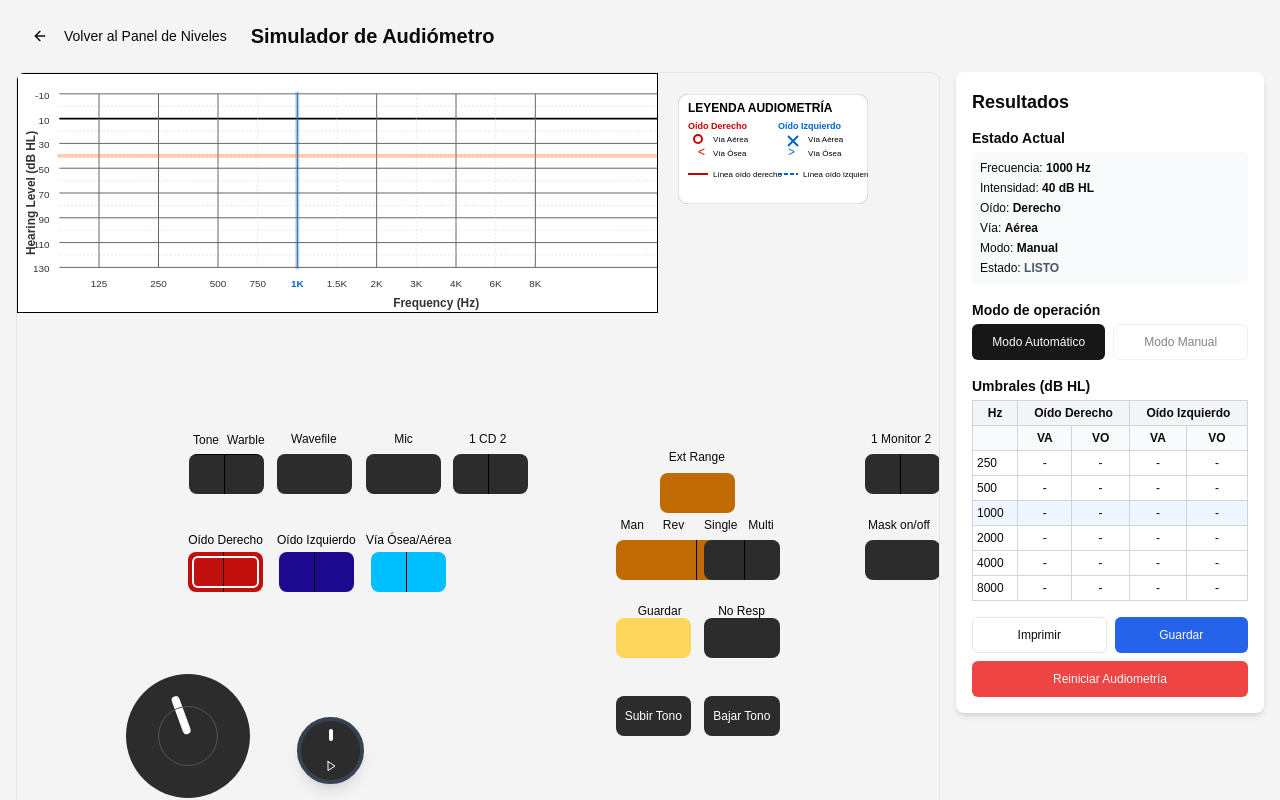
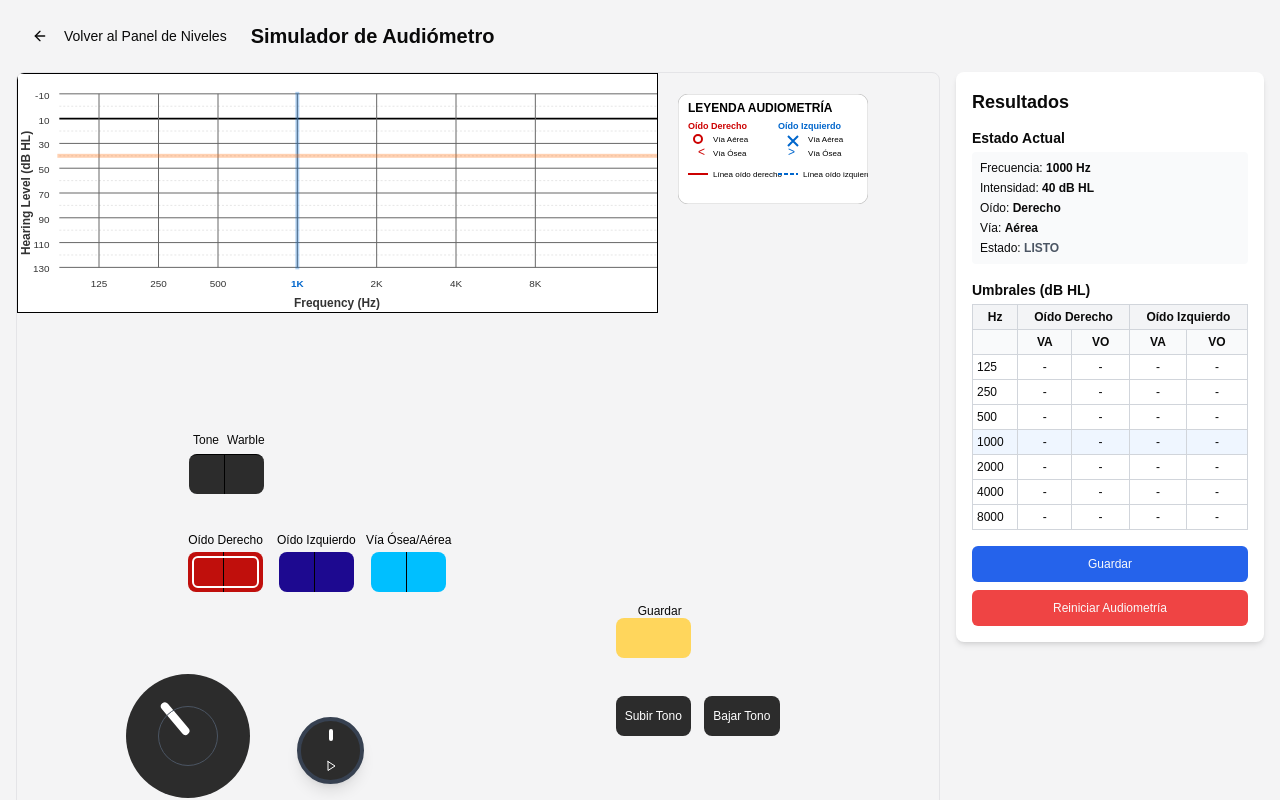
Before and after one commit to IgnacioParra20/Tpi-Fono, a Next.js app: page /simulator in a window 1280 px wide. Shown: the top 800 px of the page. Built offline with nearby package versions, Linux system fonts and the light colour scheme.

Commit message:
Update audiometry frequencies and clean up buttons in simulator

```diff
--- a/app/simulator/page.tsx
+++ b/app/simulator/page.tsx
@@ -7,15 +7,15 @@ import { useRouter } from "next/navigation"
 import { useEffect, useRef, useState } from "react"
 
 // Frecuencias estándar para audiometría
-const frecuencias = [125, 250, 500, 750, 1000, 1500, 2000, 3000, 4000, 6000, 8000]
+const frecuencias = [125, 250, 500, 1000, 2000, 4000, 8000]
 
 // Umbrales de intensidad
 const intensidades = Array.from({ length: 27 }, (_, i) => -10 + i * 5) // -10 a 120 dB HL
 
 // Protocolo de audiometría estándar
 const protocoloAudiometria = {
-  frecuenciasObligatorias: [250, 500, 1000, 2000, 4000, 8000],
-  frecuenciasOpcionales: [125, 750, 1500, 3000, 6000],
+  frecuenciasObligatorias: [125, 250, 500, 1000, 2000, 4000, 8000],
+  // frecuenciasOpcionales: [125, 750, 1500, 3000, 6000],
   intensidadInicial: 40,
   pasoIntensidad: 10,
   pasoFino: 5,
@@ -568,7 +568,7 @@ export default function Simulador() {
                 })}
 
                 {/* Líneas verticales secundarias (inter-octavas) */}
-                {[750, 1500, 3000, 6000].map((freq, i) => {
+                {/* {[750, 1500, 3000, 6000].map((freq, i) => {
                   const positions = [240, 320, 400, 480]
                   return (
                     <line
@@ -582,20 +582,20 @@ export default function Simulador() {
                       strokeDasharray="2,2"
                     />
                   )
-                })}
+                })} */}
 
                 {/* Etiquetas de frecuencia */}
                 {[
                   { freq: 125, x: 80 },
                   { freq: 250, x: 140 },
                   { freq: 500, x: 200 },
-                  { freq: 750, x: 240 },
+                  // { freq: 750, x: 240 },
                   { freq: 1000, x: 280 },
-                  { freq: 1500, x: 320 },
+                  // { freq: 1500, x: 320 },
                   { freq: 2000, x: 360 },
-                  { freq: 3000, x: 400 },
+                  // { freq: 3000, x: 400 },
                   { freq: 4000, x: 440 },
-                  { freq: 6000, x: 480 },
+                  // { freq: 6000, x: 480 },
                   { freq: 8000, x: 520 },
                 ].map(({ freq, x }) => (
                   <text
@@ -627,14 +627,14 @@ export default function Simulador() {
                 ))}
 
                 {/* Título del eje X */}
-                <text x="420" y="235" fontSize="12" textAnchor="middle" fontWeight="bold" fill="#333">
+                <text x="320" y="235" fontSize="12" textAnchor="middle" fontWeight="bold" fill="#333">
                   Frequency (Hz)
                 </text>
 
                 {/* Título del eje Y */}
                 <text
                   x="15"
-                  y="120"
+                  y="115"
                   fontSize="12"
                   textAnchor="middle"
                   fontWeight="bold"
@@ -650,13 +650,13 @@ export default function Simulador() {
                     125: 80,
                     250: 140,
                     500: 200,
-                    750: 240,
+                    // 750: 240,
                     1000: 280,
-                    1500: 320,
+                    // 1500: 320,
                     2000: 360,
-                    3000: 400,
+                    // 3000: 400,
                     4000: 440,
-                    6000: 480,
+                    // 6000: 480,
                     8000: 520,
                   }
                   const x = freqPositions[frecuenciaSeleccionada] || 280
@@ -676,13 +676,13 @@ export default function Simulador() {
                       125: 80,
                       250: 140,
                       500: 200,
-                      750: 240,
+                      // 750: 240,
                       1000: 280,
-                      1500: 320,
+                      // 1500: 320,
                       2000: 360,
-                      3000: 400,
+                      // 3000: 400,
                       4000: 440,
-                      6000: 480,
+                      // 6000: 480,
                       8000: 520,
                     }
                     const puntos = Object.entries(resultados.derecho.aerea)
@@ -719,13 +719,13 @@ export default function Simulador() {
                       125: 80,
                       250: 140,
                       500: 200,
-                      750: 240,
+                      // 750: 240,
                       1000: 280,
-                      1500: 320,
+                      // 1500: 320,
                       2000: 360,
-                      3000: 400,
+                      // 3000: 400,
                       4000: 440,
-                      6000: 480,
+                      // 6000: 480,
                       8000: 520,
                     }
                     const puntos = Object.entries(resultados.izquierdo.aerea)
@@ -763,13 +763,13 @@ export default function Simulador() {
                       125: 80,
                       250: 140,
                       500: 200,
-                      750: 240,
+                      // 750: 240,
                       1000: 280,
-                      1500: 320,
+                      // 1500: 320,
                       2000: 360,
-                      3000: 400,
+                      // 3000: 400,
                       4000: 440,
-                      6000: 480,
+                      // 6000: 480,
                       8000: 520,
                     }
                     const puntos = Object.entries(resultados.derecho.osea)
@@ -807,13 +807,13 @@ export default function Simulador() {
                       125: 80,
                       250: 140,
                       500: 200,
-                      750: 240,
+                      // 750: 240,
                       1000: 280,
-                      1500: 320,
+                      // 1500: 320,
                       2000: 360,
-                      3000: 400,
+                      // 3000: 400,
                       4000: 440,
-                      6000: 480,
+                      // 6000: 480,
                       8000: 520,
                     }
                     const puntos = Object.entries(resultados.izquierdo.osea)
@@ -852,13 +852,13 @@ export default function Simulador() {
                       125: 80,
                       250: 140,
                       500: 200,
-                      750: 240,
+                      // 750: 240,
                       1000: 280,
-                      1500: 320,
+                      // 1500: 320,
                       2000: 360,
-                      3000: 400,
+                      // 3000: 400,
                       4000: 440,
-                      6000: 480,
+                      // 6000: 480,
                       8000: 520,
                     }
                     const x = freqPositions[Number(freq)]
@@ -880,13 +880,13 @@ export default function Simulador() {
                       125: 80,
                       250: 140,
                       500: 200,
-                      750: 240,
+                      // 750: 240,
                       1000: 280,
-                      1500: 320,
+                      // 1500: 320,
                       2000: 360,
-                      3000: 400,
+                      // 3000: 400,
                       4000: 440,
-                      6000: 480,
+                      // 6000: 480,
                       8000: 520,
                     }
                     const x = freqPositions[Number(freq)]
@@ -914,13 +914,13 @@ export default function Simulador() {
                       125: 80,
                       250: 140,
                       500: 200,
-                      750: 240,
+                      // 750: 240,
                       1000: 280,
-                      1500: 320,
+                      // 1500: 320,
                       2000: 360,
-                      3000: 400,
+                      // 3000: 400,
                       4000: 440,
-                      6000: 480,
+                      // 6000: 480,
                       8000: 520,
                     }
                     const x = freqPositions[Number(freq)]
@@ -949,13 +949,13 @@ export default function Simulador() {
                       125: 80,
                       250: 140,
                       500: 200,
-                      750: 240,
+                      // 750: 240,
                       1000: 280,
-                      1500: 320,
+                      // 1500: 320,
                       2000: 360,
-                      3000: 400,
+                      // 3000: 400,
                       4000: 440,
-                      6000: 480,
+                      // 6000: 480,
                       8000: 520,
                     }
                     const x = freqPositions[Number(freq)]
@@ -1011,49 +1011,49 @@ export default function Simulador() {
               <div className="absolute left-[35px] top-[0px] h-full w-[1px] bg-black"></div>
             </button>
 
-            <button
+            {/* <button
               className="absolute left-[260px] top-[381px] w-[75px] h-[40px] bg-[#2C2C2C] rounded-lg"
               onClick={() => toast({ title: "Wavefile", description: "Función no disponible en el simulador" })}
             >
               <div className="absolute left-[14px] top-[-23px] text-xs">Wavefile</div>
-            </button>
+            </button> */}
 
-            <button
+            {/* <button
               className="absolute left-[349.06px] top-[381px] w-[75.45px] h-[40px] bg-[#2C2C2C] rounded-lg"
               onClick={() => toast({ title: "Mic", description: "Función no disponible en el simulador" })}
             >
               <div className="absolute left-[28.17px] top-[-23px] text-xs">Mic</div>
-            </button>
+            </button> */}
 
-            <button
+            {/* <button
               className="absolute left-[436px] top-[381px] w-[75px] h-[40px] bg-[#2C2C2C] rounded-lg"
               onClick={() => toast({ title: "1 CD 2", description: "Función no disponible en el simulador" })}
             >
               <div className="absolute left-[16px] top-[-23px] text-xs">1 CD 2</div>
               <div className="absolute left-[35px] top-[0px] h-full w-[1px] bg-black"></div>
-            </button>
+            </button> */}
 
-            <button
+            {/* <button
               className="absolute left-[642.81px] top-[400px] w-[75.45px] h-[40px] bg-[#BF6A02] rounded-lg"
               onClick={() => toast({ title: "Ext Range", description: "Función no disponible en el simulador" })}
             >
               <div className="absolute left-[9.05px] top-[-24px] text-xs">Ext Range</div>
-            </button>
+            </button> */}
 
-            <button
+            {/* <button
               className="absolute left-[848.03px] top-[381px] w-[75.45px] h-[40px] bg-[#2C2C2C] rounded-lg"
               onClick={() => toast({ title: "1 Monitor 2", description: "Función no disponible en el simulador" })}
             >
               <div className="absolute left-[6.03px] top-[-23px] text-xs">1 Monitor 2</div>
               <div className="absolute left-[35px] top-[0px] h-full w-[1px] bg-black"></div>
-            </button>
+            </button> */}
 
-            <button
+            {/* <button
               className="absolute left-[936.55px] top-[381px] w-[75.45px] h-[40px] bg-[#2C2C2C] rounded-lg"
               onClick={() => toast({ title: "Talk Back", description: "Función no disponible en el simulador" })}
             >
               <div className="absolute left-[10.06px] top-[-23px] text-xs">Talk Back</div>
-            </button>
+            </button> */}
 
             {/* Segunda fila de botones */}
             <div className="absolute left-[171px] top-[459px] flex flex-col items-center">
@@ -1104,7 +1104,7 @@ export default function Simulador() {
             </div>
 
             {/* Botones de control */}
-            <div className="absolute left-[598.54px] top-[467px] w-[164px] h-[40px] bg-[#BF6A02] rounded-lg flex">
+            {/* <div className="absolute left-[598.54px] top-[467px] w-[164px] h-[40px] bg-[#BF6A02] rounded-lg flex">
               <button
                 className="w-1/2 h-full flex flex-col items-center justify-center"
                 onClick={() => toast({ title: "Man", description: "Modo manual activado" })}
@@ -1118,9 +1118,9 @@ export default function Simulador() {
               >
                 <span className="absolute left-[47.28px] top-[-23px] text-xs">Rev</span>
               </button>
-            </div>
+            </div> */}
 
-            <div className="absolute left-[687.07px] top-[467px] w-[75.45px] h-[40px] bg-[#2C2C2C] rounded-lg flex">
+            {/* <div className="absolute left-[687.07px] top-[467px] w-[75.45px] h-[40px] bg-[#2C2C2C] rounded-lg flex">
               <button
                 className="w-1/2 h-full flex flex-col items-center justify-center"
                 onClick={() => toast({ title: "Single", description: "Modo único activado" })}
@@ -1134,22 +1134,22 @@ export default function Simulador() {
               >
                 <span className="absolute left-[44.26px] top-[-23px] text-xs">Multi</span>
               </button>
-            </div>
+            </div> */}
 
-            <button
+            {/* <button
               className="absolute left-[848.03px] top-[467px] w-[75.45px] h-[40px] bg-[#2C2C2C] rounded-lg"
               onClick={() => setEnmascaramiento(!enmascaramiento)}
             >
               <div className="absolute left-[3.01px] top-[-23px] text-xs">Mask on/off</div>
               {enmascaramiento && <div className="absolute inset-1 border-2 border-white rounded-md"></div>}
-            </button>
+            </button> */}
 
-            <button
+            {/* <button
               className="absolute left-[936.55px] top-[467px] w-[75.45px] h-[40px] bg-[#2C2C2C] rounded-lg"
               onClick={() => toast({ title: "Sync", description: "Sincronización activada" })}
             >
               <div className="absolute left-[23.14px] top-[-23px] text-xs">Sync</div>
-            </button>
+            </button> */}
 
             {/* Botones de respuesta */}
             <button
@@ -1160,13 +1160,13 @@ export default function Simulador() {
               <div className="absolute left-[22.13px] top-[-15px] text-xs">Guardar</div>
             </button>
 
-            <button
+            {/* <button
               className="absolute left-[687.07px] top-[545px] w-[75.45px] h-[40px] bg-[#2C2C2C] rounded-lg text-white"
               onClick={() => registrarRespuesta("no")}
               disabled={!esperandoRespuesta}
             >
               <div className="absolute left-[14.08px] top-[-15px] text-xs text-black">No Resp</div>
-            </button>
+            </button> */}
 
               <button
                 className="absolute left-[598.54px] top-[623px] w-[75.45px] h-[40px] bg-[#2C2C2C] rounded-lg text-white flex items-center justify-center text-xs"
@@ -1265,9 +1265,9 @@ export default function Simulador() {
                 <div>
                   Vía: <span className="font-bold">{viaSeleccionada === "aerea" ? "Aérea" : "Ósea"}</span>
                 </div>
-                <div>
+                {/* <div>
                   Modo: <span className="font-bold">{modoAutomatico ? "Automático" : "Manual"}</span>
-                </div>
+                </div> */}
                 <div>
                   Estado:{" "}
                   <span
@@ -1283,7 +1283,7 @@ export default function Simulador() {
 
             {/* Controles de modo */}
             <div className="mb-4">
-              <h3 className="text-sm font-bold mb-1">Modo de operación</h3>
+              {/* <h3 className="text-sm font-bold mb-1">Modo de operación</h3>
               <div className="flex gap-2">
                 <Button onClick={iniciarModoAutomatico} disabled={modoAutomatico} className="w-full text-xs" size="sm">
                   Modo Automático
@@ -1297,7 +1297,7 @@ export default function Simulador() {
                 >
                   Modo Manual
                 </Button>
-              </div>
+              </div> */}
             </div>
 
             {/* Respuesta del paciente */}
@@ -1343,7 +1343,7 @@ export default function Simulador() {
                     </tr>
                   </thead>
                   <tbody>
-                    {[250, 500, 1000, 2000, 4000, 8000].map((freq) => (
+                    {[125, 250, 500, 1000, 2000, 4000, 8000].map((freq) => (
                       <tr key={freq} className={freq === frecuenciaSeleccionada ? "bg-blue-50" : ""}>
                         <td className="border border-gray-300 p-1 font-medium">{freq}</td>
                         <td className="border border-gray-300 p-1 text-center">
@@ -1396,14 +1396,14 @@ export default function Simulador() {
 
             {/* Botones de acción */}
             <div className="mt-4 flex gap-2">
-              <Button
+              {/* <Button
                 size="sm"
                 variant="outline"
                 className="w-full text-xs"
                 onClick={() => toast({ title: "Imprimir", description: "Función no disponible en el simulador" })}
               >
                 Imprimir
-              </Button>
+              </Button> */}
               <Button
                 size="sm"
                 className="w-full bg-blue-600 hover:bg-blue-700 text-xs"
```
